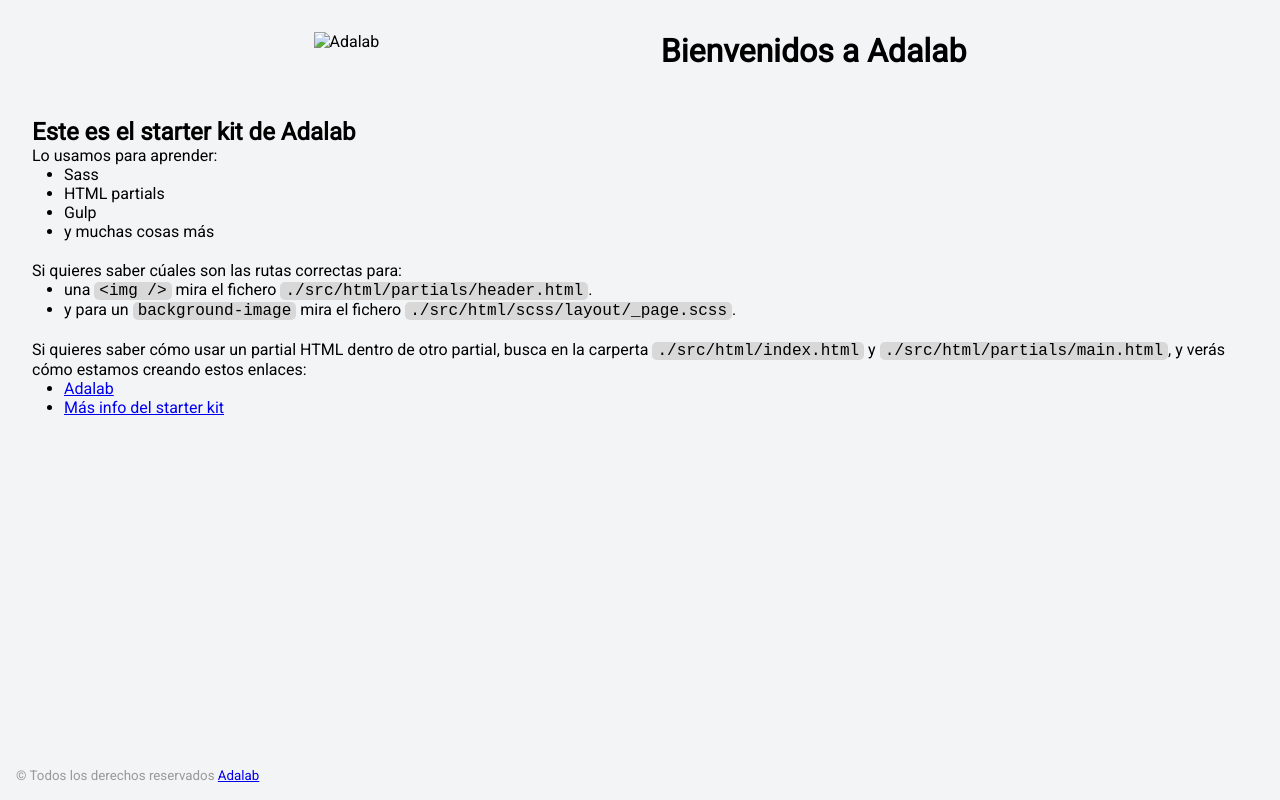
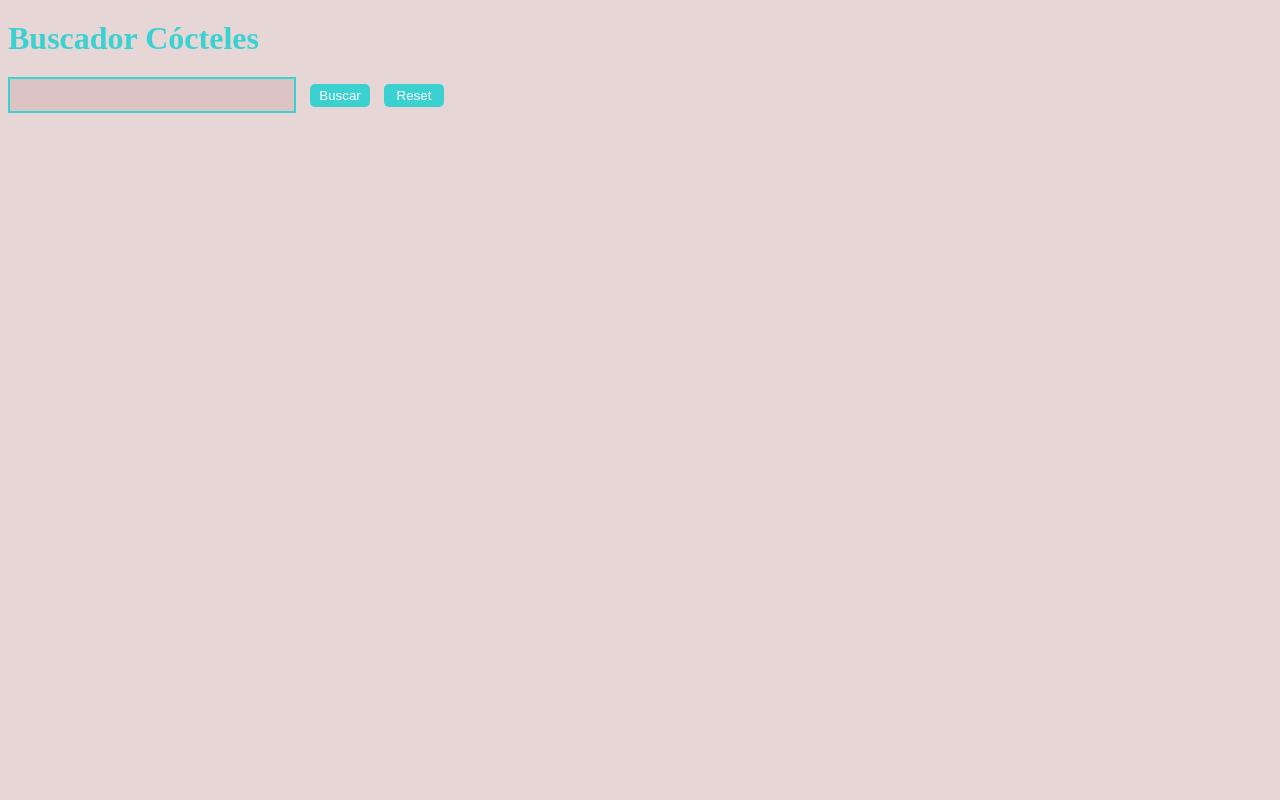
Before and after one commit to Adalab/modulo-2-evaluacion-final-lorenaggs, a website: page docs/index.html in a window 1280 px wide. Drawn offline with Linux system fonts and the light colour scheme.

Commit message:
npm run docs

```diff
--- a/docs/assets/css/main.css
+++ b/docs/assets/css/main.css
@@ -1 +1 @@
-*{box-sizing:border-box;margin:0;padding:0}.code{font-size:16px;background:#d8d8d8;padding:0 5px;border-radius:5px}.link__adalab:hover{background-color:#099d8d;color:#fff}.link__github:hover{background-color:#CCC;color:#000}body{padding:2rem;height:100vh;background-image:url("../images/bg-adalab.png");background-color:#f3f4f5;font-family:"Roboto",sans-serif}.page__header{display:flex;justify-content:space-evenly;margin-bottom:3rem}.page__footer{position:fixed;left:0;bottom:0;width:100vw;padding:1rem;color:#999}.main__list{padding-left:2rem;padding-bottom:20px}
+*{list-style:none}.main{background-color:rgba(212,182,182,0.559)}.search{color:#3cd1d1;margin:20px 0px}.input{width:280px;height:30px;border:2px solid #3cd1d1;background-color:rgba(212,182,182,0.559)}.button{background-color:#3cd1d1;color:white;width:60px;height:23px;border:none;border-radius:5px;margin-left:10px}.cocktailsfavorites{display:flex;flex-direction:row;width:200px;justify-content:space-around}.listcocktails{display:flex;background-color:rgba(212,182,182,0.559)}.licoctails{background-color:white}.listfavorites{background-color:#1a1919;color:white}.selecdelete{align-content:center;color:white;background-color:#2b2828;border-radius:90%;-webkit-margin-after:auto;margin-block-end:auto}.selecfavo{border:solid 1px #3cd1d1;color:#3cd1d1}.cocktails{display:flex;flex-direction:column-reverse;align-items:center;margin-left:20px}.cocktailssearch{display:grid;grid-template-columns:1fr 1fr 1fr 1fr}
--- a/docs/index.html
+++ b/docs/index.html
@@ -1,68 +1,31 @@
 <!DOCTYPE html>
 <html lang="es">
-  <head>
-    <meta charset="UTF-8" />
-    <meta name="viewport" content="width=device-width, initial-scale=1" />
-    <title>Adalab Web Starter Kit</title>
-    <link href="https://fonts.googleapis.com/css?family=Roboto&display=swap" rel="stylesheet" />
-    <link rel="stylesheet" href="./assets/css/main.css" />
-    <link rel="icon" href="./assets/images/favicon.png" />
-  </head>
 
-  <body>
-    <div class="page">
-      <header class="page__header">
-        <img src="./assets/images/logo-adalab.png" alt="Adalab">
-        <h1>Bienvenidos a Adalab</h1>
-      </header>
+<head>
+  <meta charset="UTF-8">
+  <meta http-equiv="X-UA-Compatible" content="IE=edge">
+  <meta name="viewport" content="width=device-width, initial-scale=1.0">
+  <link rel="stylesheet" href="assets/css/main.css">
+  <link rel="stylesheet" href="assets/css/main.css">
+  <title>Evaluacion final JS</title>
+</head>
 
-      <main class="page__main">
-        <h2>Este es el starter kit de Adalab</h2>
-        <p>Lo usamos para aprender:</p>
-        <ul class="main__list">
-          <li>Sass</li>
-          <li>HTML partials</li>
-          <li>Gulp</li>
-          <li>y muchas cosas más</li>
-        </ul>
-        <p>Si quieres saber cúales son las rutas correctas para:</p>
-        <ul class="main__list">
-          <li>
-            una <code class="code">&lt;img /&gt;</code> mira el fichero
-            <code class="code">./src/html/partials/header.html</code>.
-          </li>
-          <li>
-            y para un <code class="code">background-image</code> mira el fichero
-            <code class="code">./src/html/scss/layout/_page.scss</code>.
-          </li>
-        </ul>
-        <p>
-          Si quieres saber cómo usar un partial HTML dentro de otro partial, busca en la carperta
-          <code class="code">./src/html/index.html</code> y
-          <code class="code">./src/html/partials/main.html</code>, y verás cómo estamos creando estos
-          enlaces:
-        </p>
-        <ul class="main__list">
-          <li>
-            <a class="link__adalab" href="https://adalab.es">Adalab</a>
+<body class="main">
+  <header>
+    <h1 class="search">Buscador Cócteles</h1>
+  </header>
+  <main>
+    <input class="input" type="text">
+    <button class="button button-search">Buscar</button>
+    <button class="button">Reset</button>
+    <div class="listcocktails">
+      <!-- <h3 class="licoctails">Lista de cocteles buscados</h3> -->
+      <section class="favorites">
+      </section>
+      <section class="cocktailssearch"></section>
+    </div>
+  </main>
+  <script type="text/javascript" src="assets/js/main.js"></script>
+</body>
 
-          </li>
-          <li>
-            <a class="" href="./more-info.html">Más info del starter kit</a>
-
-          </li>
-        </ul>
-      </main>
-
-      <footer class="page__footer">
-        <small>
-          &copy; Todos los derechos reservados
-          <a class="link__adalab" href="https://adalab.es">Adalab</a>
-
-        </small>
-      </footer>
-
-    </div>
-    <script src="./assets/js/main.js"></script>
-  </body>
 </html>
```
Also changed, not shown: docs/assets/js/main.js (+1 -1 lines), docs/more-info.html (deleted, +0 -37 lines).
